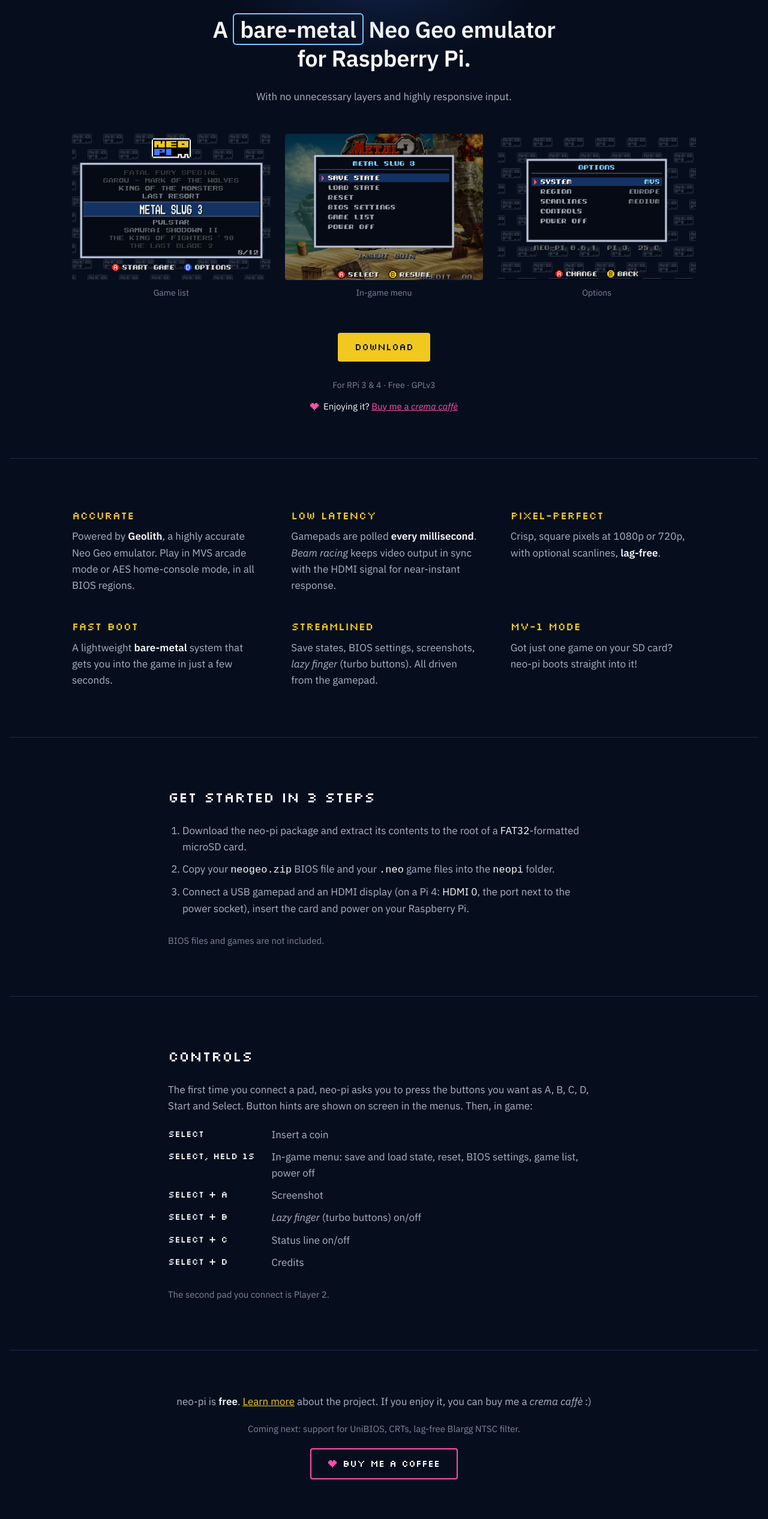
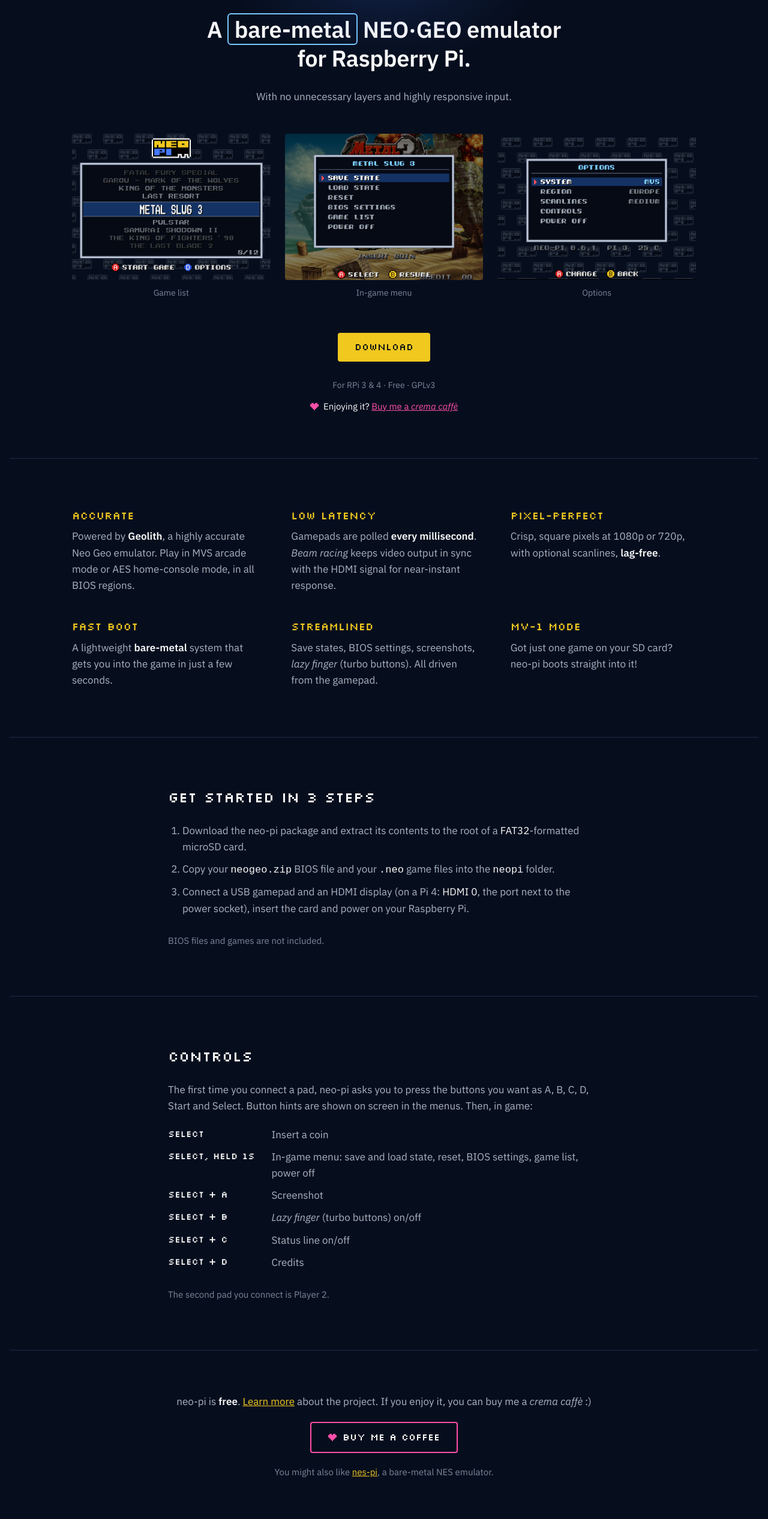
Before and after one commit to alessioscand/neo-pi, a plain HTML site: page docs/index.html in a window 1280 px wide. Shown: the part 267-2800 px from the top of the page at 60% size. Drawn offline with Linux system fonts and the light colour scheme.

Commit message:
Update title and add footnote in index.html

```diff
--- a/docs/index.html
+++ b/docs/index.html
@@ -284,7 +284,7 @@ code   { color: var(--white); }
 
 <section class="hero wide">
   <div class="logo"><img src="img/logo.svg" alt="neo-pi logo" width="240" height="120"><div class="scanlines" aria-hidden="true"></div></div>
-  <h1>A <span class="boxed">bare-metal</span> Neo Geo emulator<br class="wide-br"> for Raspberry Pi.</h1>
+  <h1>A <span class="boxed">bare-metal</span> NEO·GEO emulator<br class="wide-br"> for Raspberry Pi.</h1>
   <p class="nowrap-wide">With no unnecessary layers and highly responsive input.</p>
 </section>
 
@@ -362,8 +362,8 @@ code   { color: var(--white); }
 <section id="support" class="band">
   <div class="support narrow">
     <p>neo-pi is <strong>free</strong>. <a href="https://github.com/alessioscand/neo-pi">Learn more</a> about the project. If you enjoy it, you can buy me a <em lang="it">crema caffè</em> :)</p>
-    <p class="footnote">Coming next: support for UniBIOS, CRTs, lag-free Blargg NTSC filter.</p>
     <a class="button button-pink" href="https://paypal.me/alescandy" target="_blank" rel="noopener"><svg aria-hidden="true" width="14" height="12" viewBox="0 0 7 6" shape-rendering="crispEdges"><path d="M1 0h2v1h1V0h2v1h1v2h-1v1h-1v1h-1v1H3V5H2V4H1V3H0V1h1z" fill="#FF4FA8"/></svg>Buy me a coffee</a>
+    <p class="footnote">You might also like <a href="https://alessioscand.github.io/nes-pi/">nes-pi</a>, a bare-metal NES emulator.</p>
   </div>
 </section>
 
```
